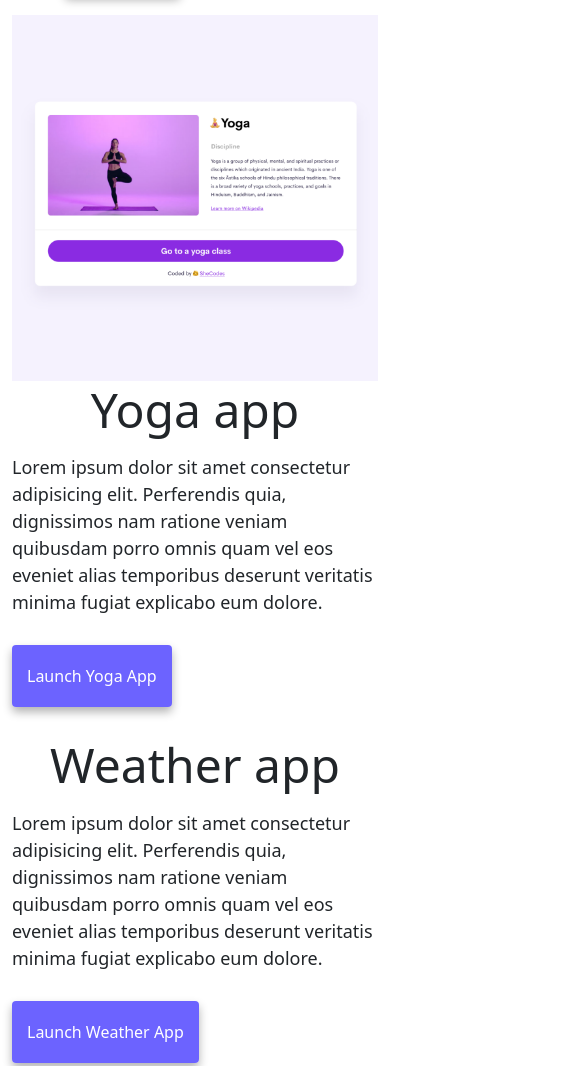
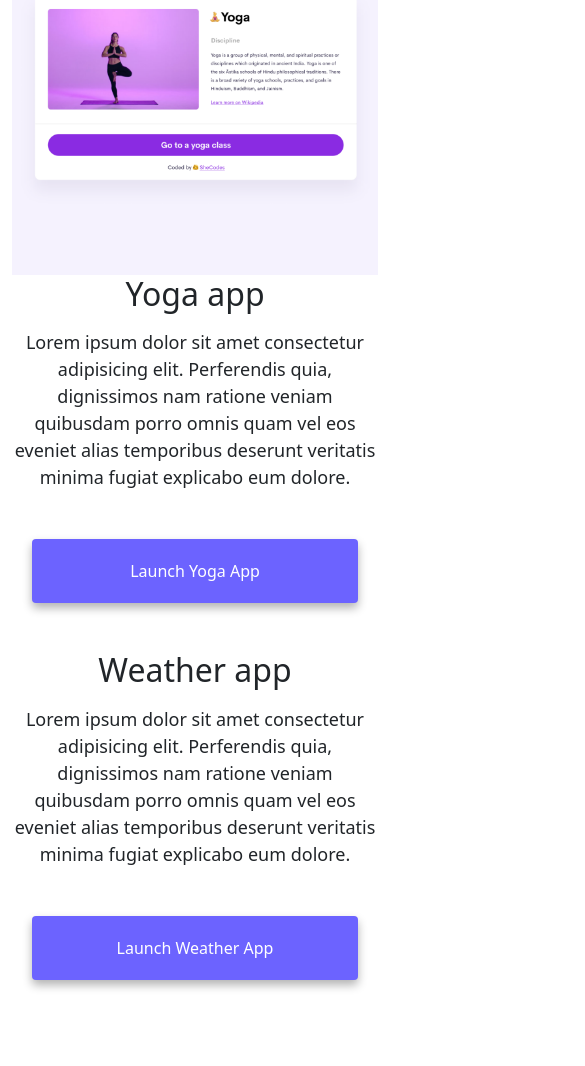
Before and after one commit to Dammie031/advanced-tools-homework, a plain HTML site: page index.html in a window 390 px wide. Shown: the part 577-1643 px from the top of the page, 585 px wide, since content can reach past the window. Drawn offline with nearby package versions, Linux system fonts and the light colour scheme.

Commit message:
Made the website a lot more responsive

```diff
--- a/index.html
+++ b/index.html
@@ -4,7 +4,7 @@
     <meta charset="UTF-8" />
     <meta http-equiv="X-UA-Compatible" content="IE=edge" />
     <meta name="viewport" content="width=device-width, initial-scale=1.0" />
-    <meta name="description" content="Oluwadamilola Odubanjo is a Front-end developer in Lagos, Nigeria. Check out her projects and contact her for job enquiries">
+    <meta name="description" content="Oluwadamilola Odubanjo is a Front-end developer in Lagos, Nigeria. Check out her projects and contact her for job inquiries">
     <title>Front end developer - Oluwadamilola Odubanjo</title>
     <!-- CSS only -->
     <link
@@ -76,7 +76,7 @@
             explicabo eum dolore.
           </p>
           <div class="mt-5 mb-5">
-            <a href="" title="Yoga project" class="primary-link">Launch Yoga app</a>
+            <a href="" title="Yoga project" class="primary-link project-link">Launch Yoga app</a>
           </div>
         </div>
       </div>
@@ -92,7 +92,7 @@
             explicabo eum dolore.
           </p>
           <div class="mt-5 mb-5">
-            <a href="" title="Weather app project" class="primary-link">Launch Weather app</a>
+            <a href="" title="Weather app project" class="primary-link project-link">Launch Weather app</a>
           </div>
         </div>
         <div class="col-md-6 mt-5">
@@ -105,7 +105,7 @@
           <img src="/images/yogurt.png" class="img-fluid" alt="Yogurt project" />
         </div>
         <div class="col-md-6">
-          <h2 class="mb-3">
+          <h2 class="mb-3 mt-5">
             Yogurt app
           </h2>
           <p>
@@ -115,7 +115,7 @@
             explicabo eum dolore.
           </p>
           <div class="mt-5 mb-5">
-            <a href="" class="primary-link" title="Yogurt project">Launch yogurt app</a>
+            <a href="" class="primary-link project-link" title="Yogurt project">Launch yogurt app</a>
           </div>
         </div>
       </div>
--- a/style.css
+++ b/style.css
@@ -13,7 +13,7 @@
     color: white;
   }
   body {
-    margin-top: 100px;
+    margin: 100px 0;
   }
   h1,
   h2,
@@ -85,3 +85,24 @@
   .email-link:hover {
     text-decoration: underline;
   }
+
+  @media (max-width: 576px) {
+    h1 {
+      font-size: 48px;
+      line-height: 1.5;
+    }
+
+    h2 {
+      font-size: 32px;
+      text-align: center;
+    }
+
+    p {
+      text-align: center;
+    }
+    .project-link {
+      display: block;
+      text-align: center;
+      margin: 0 20px;
+    }
+  }
```
Also changed, not shown: about.html (+4 -3 lines).
